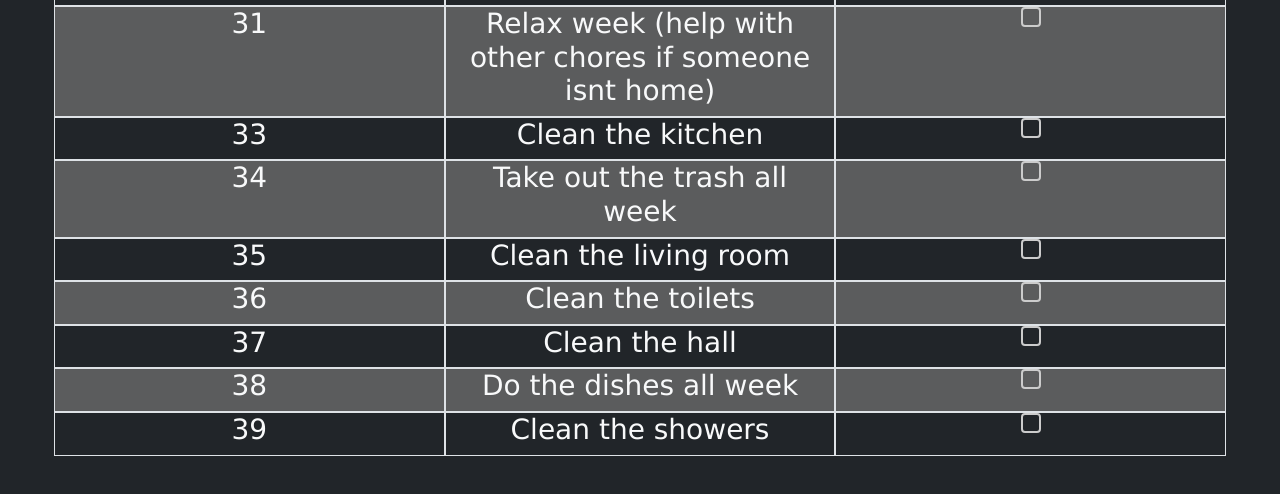
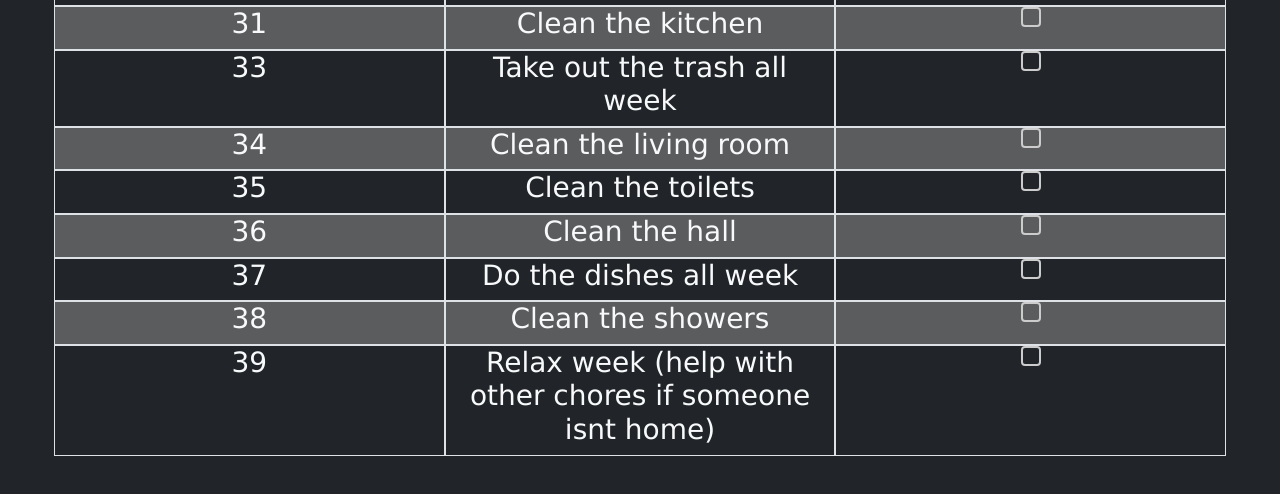
Before and after one commit to eivindIsMyName/Kollektiv-side-test, a plain HTML site: page index.html in a window 1280 px wide. Shown: the part 158-652 px from the top of the page. Drawn offline with nearby package versions, Linux system fonts and the light colour scheme.

Commit message:
Rotated content across IDs 1-8 [skip ci]

```diff
--- a/index.html
+++ b/index.html
@@ -30,7 +30,7 @@
 <h3>31</h3>
 </div>
 <div class="col lighter-background text-center text-light border">
-<h3 id="8">Relax week (help with other chores if someone isnt home)</h3>
+<h3 id="8">Clean the kitchen</h3>
 </div>
 <div class="col lighter-background text-center text-light border">
 <div aria-checked="false" class="custom-checkbox" role="checkbox" tabindex="0">
@@ -43,7 +43,7 @@
 <h3>33</h3>
 </div>
 <div class="col bg-dark text-center text-light border">
-<h3 id="7">Clean the kitchen</h3>
+<h3 id="7">Take out the trash all week</h3>
 </div>
 <div class="col bg-dark text-center text-light border">
 <div aria-checked="false" class="custom-checkbox" role="checkbox" tabindex="0">
@@ -56,7 +56,7 @@
 <h3>34</h3>
 </div>
 <div class="col lighter-background text-center text-light border">
-<h3 id="6">Take out the trash all week</h3>
+<h3 id="6">Clean the living room</h3>
 </div>
 <div class="col lighter-background text-center text-light border">
 <div aria-checked="false" class="custom-checkbox" role="checkbox" tabindex="0">
@@ -69,7 +69,7 @@
 <h3>35</h3>
 </div>
 <div class="col bg-dark text-center text-light border">
-<h3 id="5">Clean the living room</h3>
+<h3 id="5">Clean the toilets</h3>
 </div>
 <div class="col bg-dark text-center text-light border">
 <div aria-checked="false" class="custom-checkbox" role="checkbox" tabindex="0">
@@ -82,7 +82,7 @@
 <h3>36</h3>
 </div>
 <div class="col lighter-background text-center text-light border">
-<h3 id="4">Clean the toilets</h3>
+<h3 id="4">Clean the hall</h3>
 </div>
 <div class="col lighter-background text-center text-light border">
 <div aria-checked="false" class="custom-checkbox" role="checkbox" tabindex="0">
@@ -95,7 +95,7 @@
 <h3>37</h3>
 </div>
 <div class="col bg-dark text-center text-light border">
-<h3 id="3">Clean the hall</h3>
+<h3 id="3">Do the dishes all week</h3>
 </div>
 <div class="col bg-dark text-center text-light border">
 <div aria-checked="false" class="custom-checkbox" role="checkbox" tabindex="0">
@@ -108,7 +108,7 @@
 <h3>38</h3>
 </div>
 <div class="col lighter-background text-center text-light border">
-<h3 id="2">Do the dishes all week</h3>
+<h3 id="2">Clean the showers</h3>
 </div>
 <div class="col lighter-background text-center text-light border">
 <div aria-checked="false" class="custom-checkbox" role="checkbox" tabindex="0">
@@ -121,7 +121,7 @@
 <h3>39</h3>
 </div>
 <div class="col bg-dark text-center text-light border">
-<h3 id="1">Clean the showers</h3>
+<h3 id="1">Relax week (help with other chores if someone isnt home)</h3>
 </div>
 <div class="col bg-dark text-center text-light border">
 <div aria-checked="false" class="custom-checkbox" role="checkbox" tabindex="0">
```
